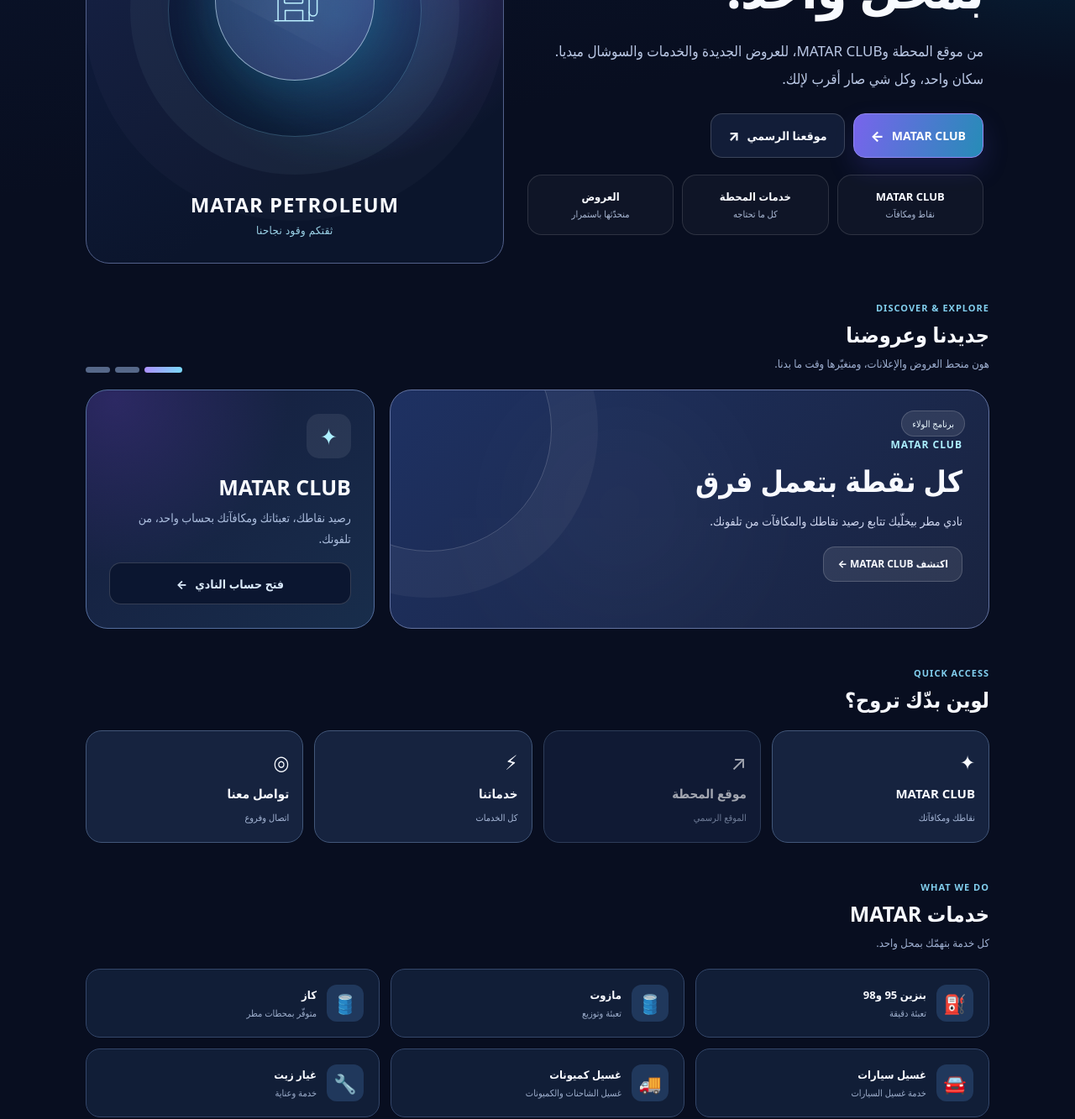
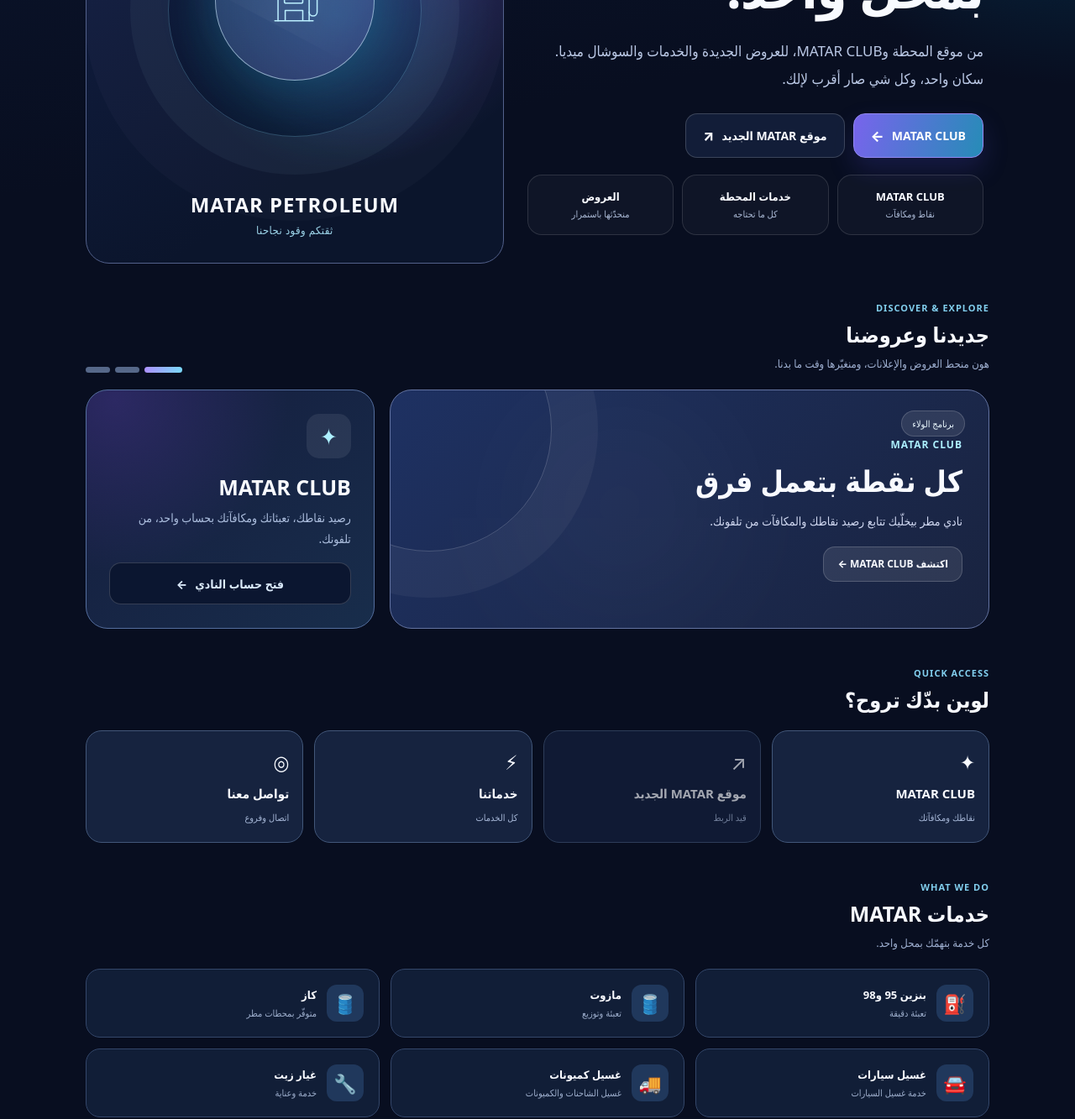
Before and after one commit to petroleummatar-del/matar-petroleum-site-test, a plain HTML site: page qr/index.html in a window 1280 px wide. Shown: the part 400-1733 px from the top of the page at 84% size. Drawn offline with Linux system fonts and the light colour scheme.

Commit message:
Remove outdated website fallback links and label forthcoming redesigned MATAR site

```diff
--- a/qr/index.html
+++ b/qr/index.html
@@ -73,7 +73,7 @@ footer{border-top:1px solid #ffffff24;margin-top:60px;padding:28px 0 36px;displa
 <div class="eyebrow" id="locationLabel">ZAHLE • LEBANON</div>
 <h1>كل خدمات <em>مطر</em><br>بمحل واحد.</h1>
 <p>من موقع المحطة وMATAR CLUB، للعروض الجديدة والخدمات والسوشال ميديا. سكان واحد، وكل شي صار أقرب لإلك.</p>
-<div class="hero-ctas"><a class="btn btn-primary" id="clubHero" href="../club/">MATAR CLUB <span class="arrow">←</span></a><a class="btn btn-ghost" id="webHero" href="https://petroleum-matar.com/" target="_blank" rel="noopener noreferrer">موقعنا الرسمي <span class="arrow">↗</span></a></div>
+<div class="hero-ctas"><a class="btn btn-primary" id="clubHero" href="../club/">MATAR CLUB <span class="arrow">←</span></a><a class="btn btn-ghost" id="webHero" href="#" target="_blank" rel="noopener noreferrer">موقع MATAR الجديد <span class="arrow">↗</span></a></div>
 <div class="stats"><div class="stat"><b>MATAR CLUB</b><small>نقاط ومكافآت</small></div><div class="stat"><b>خدمات المحطة</b><small>كل ما تحتاجه</small></div><div class="stat"><b>العروض</b><small>منحدّثها باستمرار</small></div></div>
 </div>
 <div class="hero-art" aria-label="تصميم بصري رقمي لخدمات MATAR">
@@ -92,7 +92,7 @@ footer{border-top:1px solid #ffffff24;margin-top:60px;padding:28px 0 36px;displa
 <div class="section-header"><div><div class="section-kicker">QUICK ACCESS</div><h2 class="section-title">لوين بدّك تروح؟</h2></div></div>
 <div class="quick-grid" id="quickGrid">
 <a class="quick-card" href="../club/"><span class="quick-icon">✦</span><b>MATAR CLUB</b><small>نقاطك ومكافآتك</small></a>
-<a class="quick-card" href="https://petroleum-matar.com/" target="_blank" rel="noopener noreferrer"><span class="quick-icon">↗</span><b>موقع المحطة</b><small>الموقع الرسمي</small></a>
+<a class="quick-card" href="#" target="_blank" rel="noopener noreferrer"><span class="quick-icon">↗</span><b>موقع MATAR الجديد</b><small>قيد الربط</small></a>
 <a class="quick-card" href="#services"><span class="quick-icon">⚡</span><b>خدماتنا</b><small>كل الخدمات</small></a>
 <a class="quick-card" href="#contact"><span class="quick-icon">◎</span><b>تواصل معنا</b><small>اتصال وفروع</small></a>
 </div></section>
@@ -114,7 +114,7 @@ footer{border-top:1px solid #ffffff24;margin-top:60px;padding:28px 0 36px;displa
 </section>
 <div id="editNote" class="note">نسخة للمعاينة. روابط السوشال ميديا والعروض المتغيرة قابلة للإضافة بدون تغيير رمز QR.</div>
 </main>
-<footer class="shell"><div><strong>MATAR PETROLEUM</strong> <span> · زحلة، لبنان</span></div><div class="footer-links"><a href="#top">أعلى الصفحة ↑</a><a href="../club/">MATAR CLUB</a><a id="footerWebsite" target="_blank" rel="noopener noreferrer" href="https://petroleum-matar.com/">الموقع الرسمي ↗</a></div></footer>
+<footer class="shell"><div><strong>MATAR PETROLEUM</strong> <span> · زحلة، لبنان</span></div><div class="footer-links"><a href="#top">أعلى الصفحة ↑</a><a href="../club/">MATAR CLUB</a><a id="footerWebsite" target="_blank" rel="noopener noreferrer" href="#">الموقع الجديد (قيد الربط)</a></div></footer>
 <script>
 (function(){
 'use strict';
```
